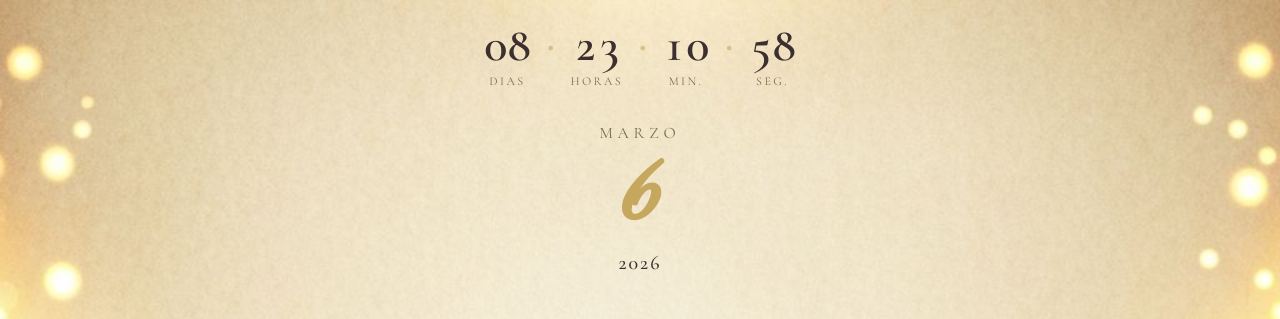
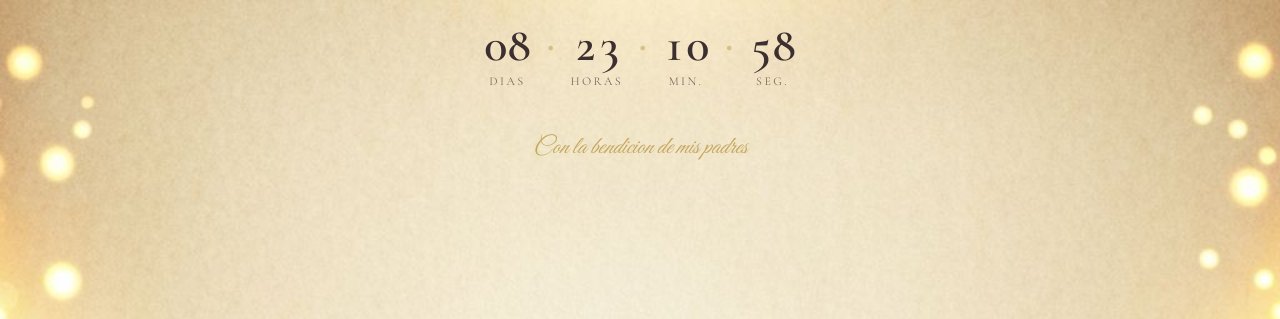
Before and after one commit to carlosaariasl/graduacion, a Next.js app: page / in a window 1280 px wide. Shown: the part 2700-3019 px from the top of the page. Built offline with nearby package versions, Linux system fonts and the light colour scheme.

Commit message:
fix: remove March 6 2026 date block from countdown
Eliminate complete date section between countdown and blessing text.

Co-authored-by: Carlos Arias <43482712+carlosaariasl@users.noreply.github.com>

```diff
--- a/components/countdown-section.tsx
+++ b/components/countdown-section.tsx
@@ -97,24 +97,6 @@ export function CountdownSection() {
         </div>
       </FadeInSection>
 
-      {/* Date */}
-      <FadeInSection delay={600}>
-        <div className="mt-8 flex flex-col items-center gap-1">
-          <p className="text-sm uppercase tracking-[0.3em] text-brown-light md:text-base">
-            Marzo
-          </p>
-          <p
-            className="text-6xl font-semibold text-gold md:text-8xl"
-            style={{ fontFamily: "var(--font-great-vibes)" }}
-          >
-            6
-          </p>
-          <p className="text-lg font-medium tracking-widest text-foreground md:text-xl">
-            2026
-          </p>
-        </div>
-      </FadeInSection>
-
       {/* "Con la bendicion de mis padres" */}
       <FadeInSection delay={800}>
         <p
```
